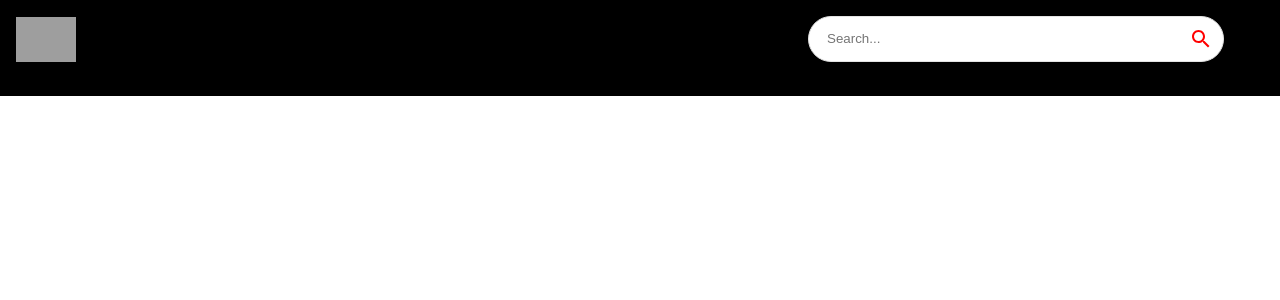
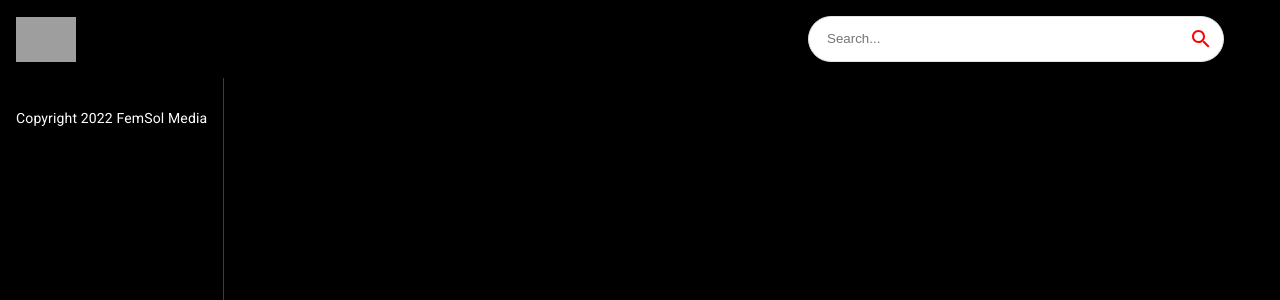
Before and after one commit to Fatima-hub333/youtube-clone, a React (Create React App) app: page / in a window 1280 px wide. Shown: the top 300 px of the page. Built offline with nearby package versions, Linux system fonts and the light colour scheme; grey boxes are pictures that could not be loaded.

Commit message:
modified files

```diff
--- a/src/components/Feed.jsx
+++ b/src/components/Feed.jsx
@@ -1,8 +1,19 @@
-import React from 'react'
+import { useState, useEffect } from 'react'
+import { Box, Stack, Typography } from '@mui/material'
 
 const Feed = () => {
   return (
-    <div>Feed</div>
+    <Stack sx={{
+      flexDirection: {
+        sx: "column", md: "row" }}}>
+      <Box sx={{ height: { sx: 'auto', md: '92vh' }, borderRight: '1px solid #3d3d3d', px: { sx: 0, md: 2 } }}>
+        Sidebar
+
+        <Typography className="copyright" variant="body2" sx={{mt: 1.5, color: '#fff'}}>
+          Copyright 2022 FemSol Media
+        </Typography>
+      </Box>
+    </Stack>
   )
 }
 
--- a/src/components/index.js
+++ b/src/components/index.js
@@ -4,3 +4,4 @@
 export {default as ChannelDetail} from './ChannelDetail'
 export {default as SearchFeed} from './SearchFeed'
 export {default as SearchBar} from './SearchBar'
+export {default as Sidebar} from './SearchBar'
```
Also changed, not shown: src/components/Sidebar.jsx (added, +9 -0 lines).
